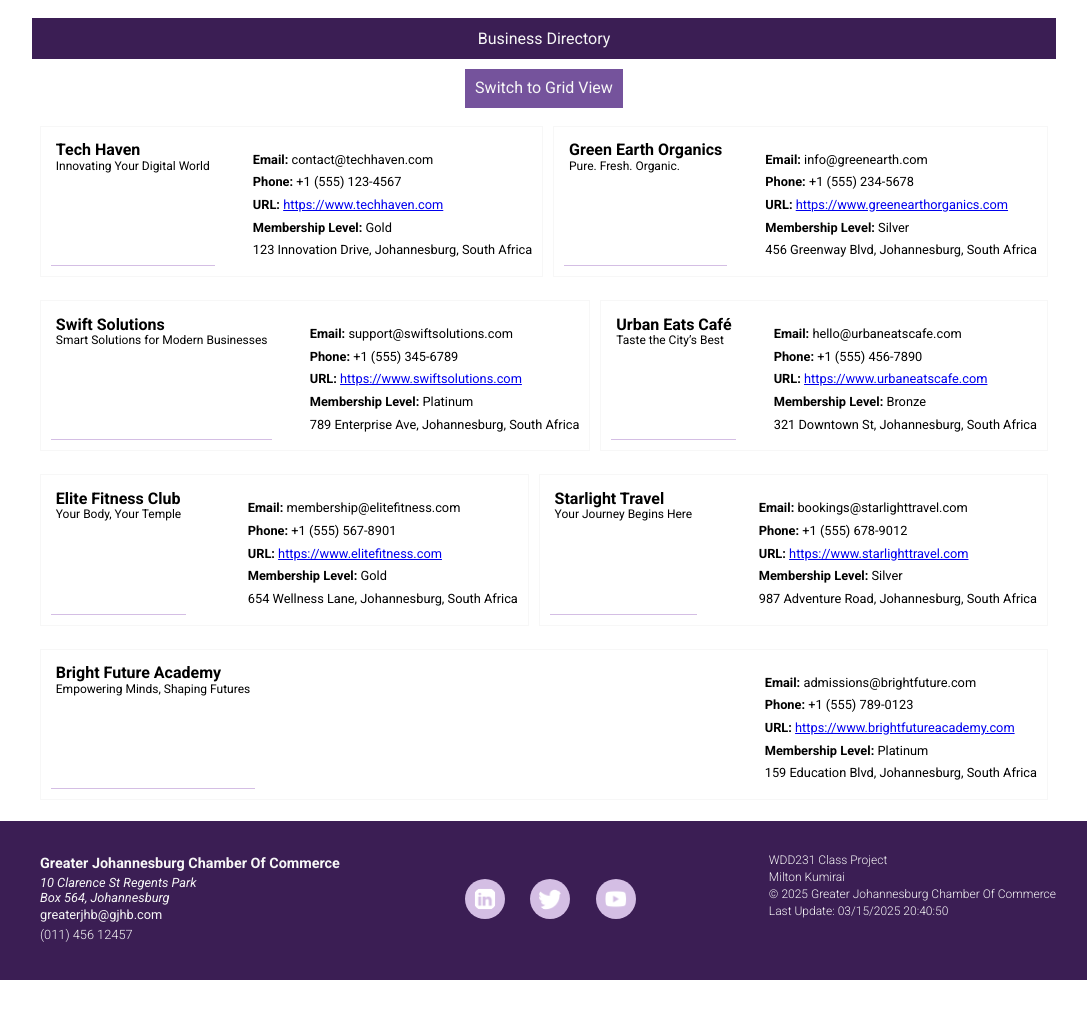
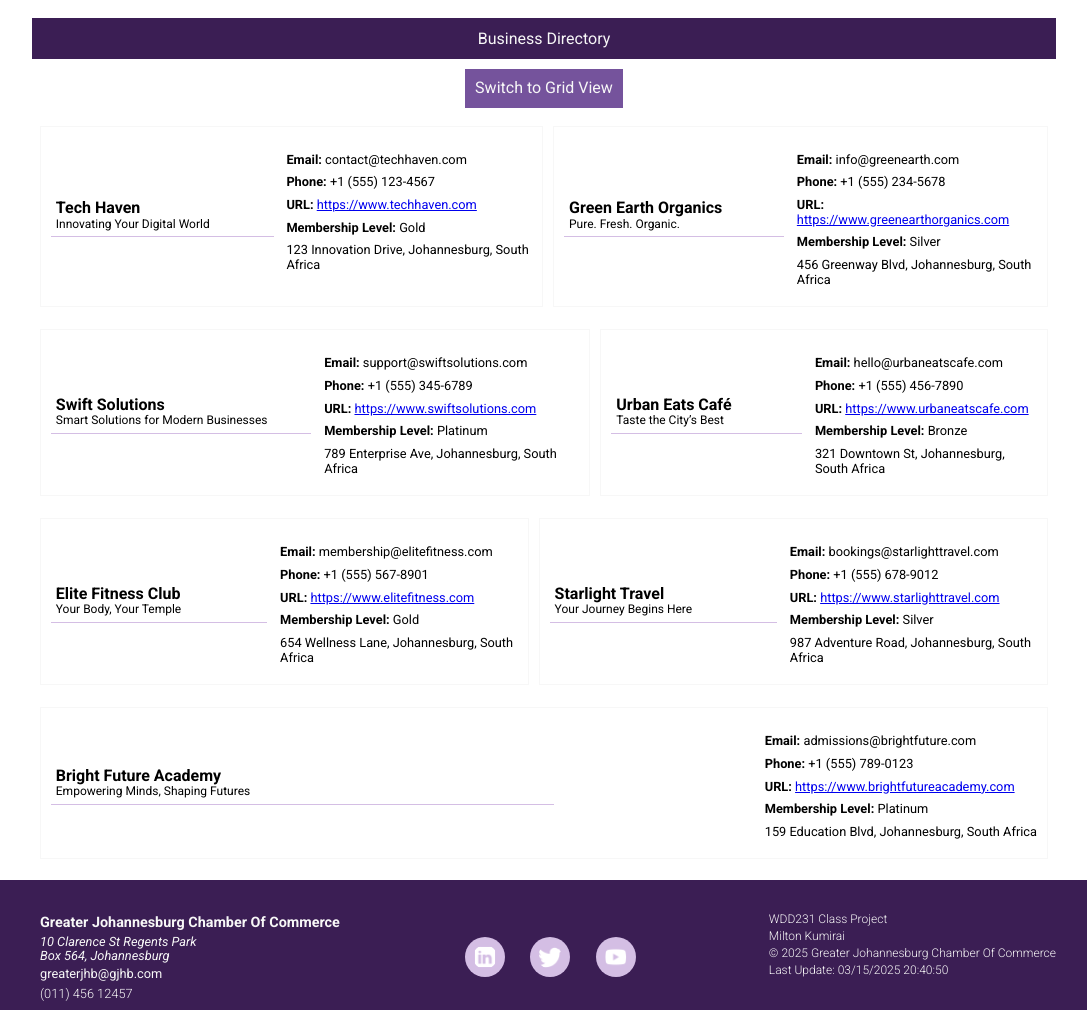
Before and after one commit to Kummirai/wdd231, a plain HTML site: page chamber/directory.html in a window 1280 px wide. Shown: the part 900-1910 px from the top of the page, without its empty margins (96-1183 px from the left). Before the commit the page ends 1880 px from the top, so only its background shows below. Drawn offline with Linux system fonts and the light colour scheme.

Commit message:
fix card styling

```diff
--- a/chamber/styles/style.css
+++ b/chamber/styles/style.css
@@ -180,6 +180,9 @@ section h2{
 .org-name{
     border-bottom: 1px solid var(--accent-color);
     padding: 0.3rem;
+    width: 50%;
+    align-self: center;
+
 }
 
 .org-name h3{
@@ -211,11 +214,6 @@ section h2{
     padding: 10px;
     border: 1px solid var(--accent-color2);
     margin-bottom: 0.8rem;
-}
-
-.org-contact-info {
-    display: flex;
-    justify-content: space-between;
 }
 
 .org-contact-info .org-image img {
```
